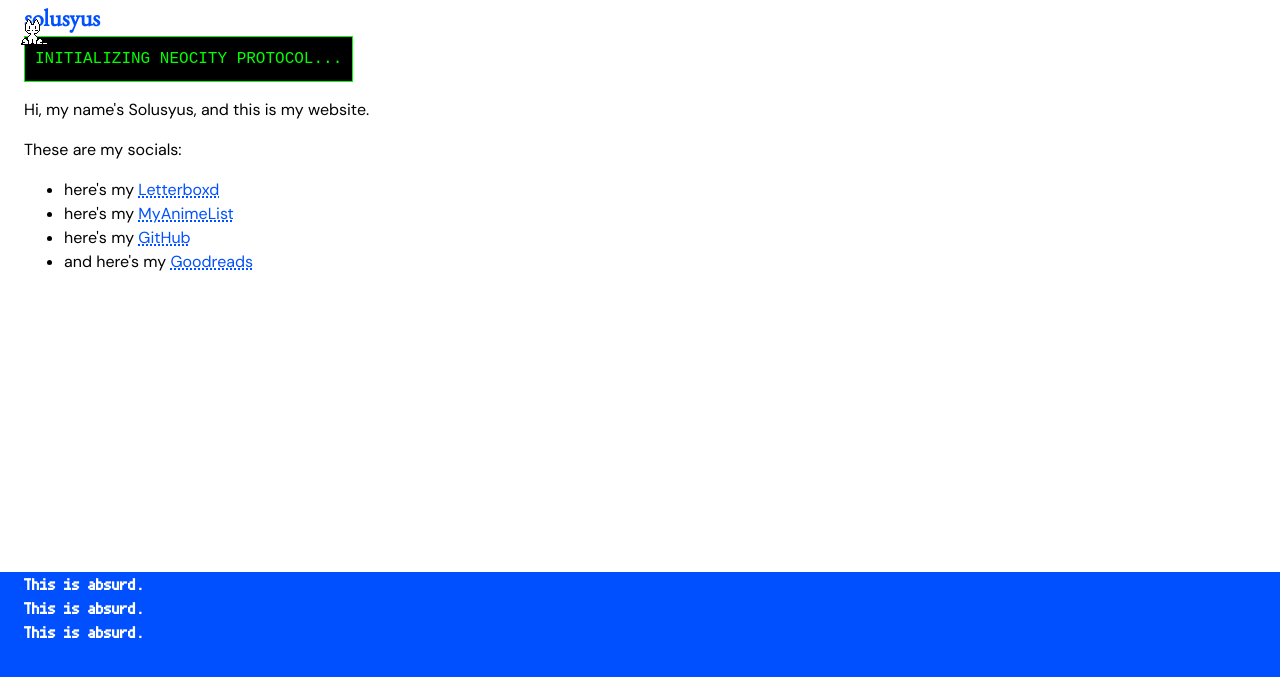
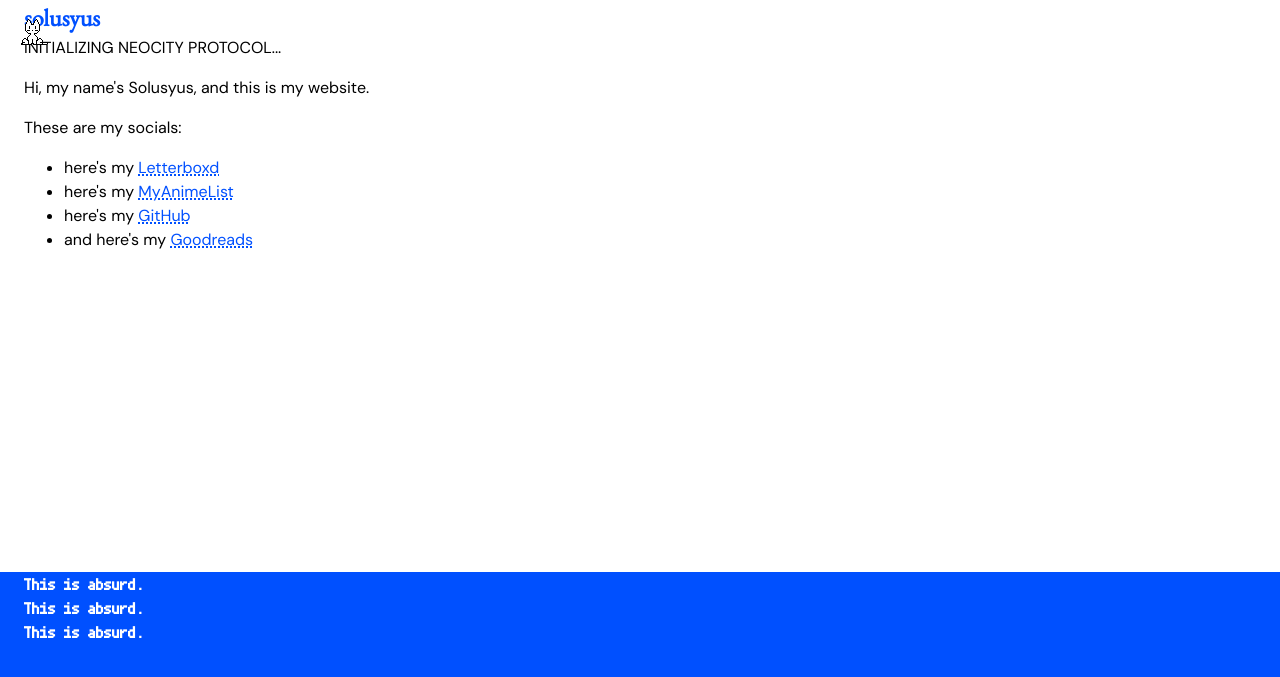
Before and after one commit to solusyus/website, a Jekyll site: the page built from index.html, in a window 1280 px wide. Shown: the top 677 px of the page. Built offline with Jekyll 4.4.1, drawn with Linux system fonts in a browser that asks for light colours; nearby versions of some CDN libraries; a script that is not in the unit is left out.

Commit message:
Update index.html

```diff
--- a/index.html
+++ b/index.html
@@ -4,7 +4,7 @@
 ---
 <section>
 <!-- Container where the text will appear -->
-<div id="neo-terminal" style="font-family: monospace; color: #00ff00; background: #000; padding: 10px; border: 1px solid #00ff00; width: fit-content;"></div>
+<div id="neo-terminal" style="font-family: "Fira Code"; font-size: 16; color: #00ff00; background: #000; padding: 2px; border: 0 solid #00ff00; width: fit-content;"></div>
 
 <script>
 const words = ["INITIALIZING NEOCITY PROTOCOL...", "BYPASSING FIREWALL...", "ACCESS GRANTED. WELCOME CITIZEN."];
```
